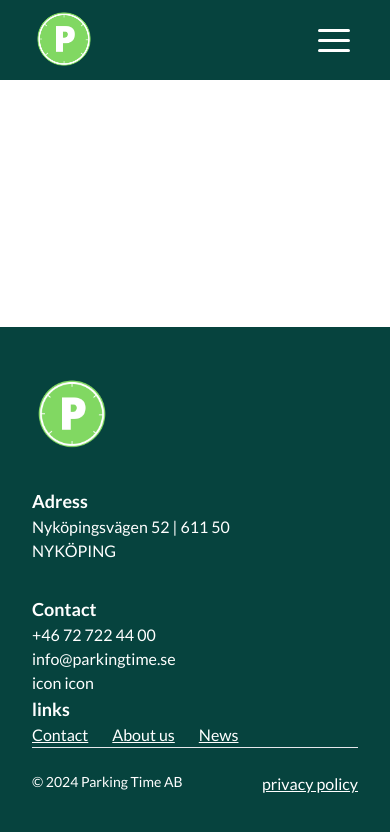
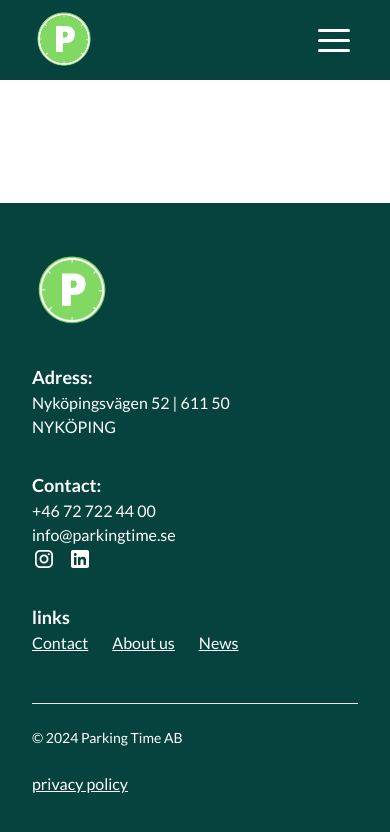
Before and after one commit to Legendarius-K/parking_time, a Next.js app: page / in a window 390 px wide. Shown: the top 832 px of the page. Built offline with nearby package versions, Linux system fonts and the light colour scheme.

Commit message:
finished upp footer styling, responsiveness and structure to about 80-90%

```diff
--- a/src/components/Footer/index.tsx
+++ b/src/components/Footer/index.tsx
@@ -1,39 +1,55 @@
 import Image from "next/image";
 import ptLogo from '../../../public/pt-logo.png'
+import instagramIcon from '../../../public/Instagram.svg'
+import linkedInIcon from '../../../public/LinkedIn.svg'
 
 const Footer = () => {
     return (
-        <footer className="py-12 px-8 md:p-20 bg-pt-primary text-white md:gap-5 flex flex-col">
-            <div className="flex justify-between flex-col md:flex-row">
+        <footer className="py-12 px-8 md:p-20 bg-pt-primary text-white gap-12 md:gap-5 flex flex-col">
+            <div className="flex justify-between flex-col gap-8 md:flex-row">
                 <div className="flex gap-8 flex-col md:flex-row">
                     <a href="/" className="h-auto w-20">
                         <Image src={ptLogo} alt="image" />
                     </a>
                     <div className="flex flex-col">
-                        <p className="font-bold text-lg">Adress</p>
+                        <p className="font-bold text-lg">Adress:</p>
                         <p className="font-normal">Nyköpingsvägen 52 | 611 50</p>
                         <p className="font-normal">NYKÖPING</p>
                         </div>
                     <div className="flex flex-col">
-                        <p className="font-bold text-lg">Contact</p>
+                        <p className="font-bold text-lg">Contact:</p>
                         <p className="text-base font-normal">+46 72 722 44 00</p>
                         <p className="">info@parkingtime.se</p>
-                        <div>icon icon</div>
+                        <div className="flex gap-3">
+                            <a href="/">
+                                <Image src={instagramIcon} alt="image" />
+                            </a>
+                            <a href="/">
+                                <Image src={linkedInIcon} alt="image" />
+                            </a>
+                        </div>
                     </div>
                 </div>
                 <div className="flex flex-col ">
                     <div className="font-bold text-lg">links</div>
                     <div className="flex gap-6">
-                        <p className="underline">Contact</p>
-                        <p className="underline">About us</p>
-                        <p className="underline">News</p>
+                        <a href="/contact">
+                            <p className="underline">Contact</p>
+                        </a>
+                        <a href="/about">
+                            <p className="underline">About us</p>
+                        </a>
+                        <a href="/news">
+                            <p className="underline">News</p>
+                        </a>
                     </div>
                 </div>
             </div>
             <div className="border-solid border-0 border-t">
-                <div className="flex justify-between pt-6">
+                <div className="flex flex-col md:flex-row gap-6 justify-between pt-6">
                     <div className="text-sm">© 2024 Parking Time AB</div>
-                    <div className="underline">privacy policy</div>
+
+                    <a href="/" className="underline">privacy policy</a>
                 </div>
             </div>
         </footer>
```
Also changed, not shown: public/Instagram.svg (added), public/LinkedIn.svg (added).
